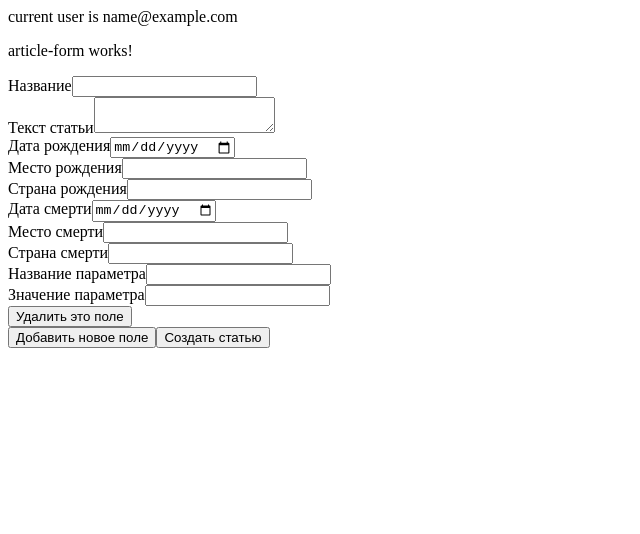
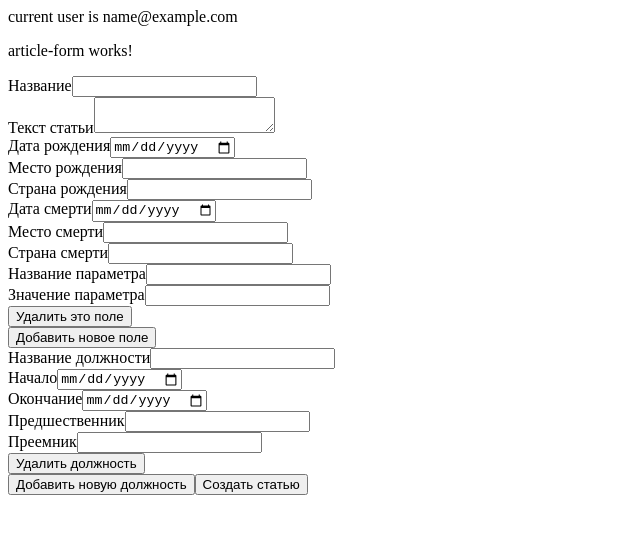
Before and after one commit to nzhukovskiy/encyclopedia-new, an Angular app in the folder encyclopedia-web/: page /articles/new in a window 1280 px wide. Shown: the top 534 px of the page, without its empty margins (0-640 px from the left). Built offline with nearby package versions, Linux system fonts and the light colour scheme; sample sign-in values are in the browser's storage.

Commit message:
[FRONT] Article resolver & patching values into update form

```diff
--- a/encyclopedia-web/src/app/app.routes.ts
+++ b/encyclopedia-web/src/app/app.routes.ts
@@ -1,5 +1,6 @@
 import {Routes} from '@angular/router';
 import {authGuard} from './core/guards/auth.guard';
+import {articleResolver} from "./features/articles/resolvers/article.resolver";
 
 export const routes: Routes = [
     {
@@ -17,6 +18,12 @@ export const routes: Routes = [
         canActivate: [authGuard]
     },
     {
+        path: "articles/:id/update",
+        loadComponent: () => import('./features/articles/components/article-form/article-form.component').then(c => c.ArticleFormComponent),
+        canActivate: [authGuard],
+        resolve: {article: articleResolver}
+    },
+    {
         path: "",
         loadComponent: () => import('./app.component').then(c => c.AppComponent),
         canActivate: [authGuard]
--- a/encyclopedia-web/src/app/features/articles/components/article-form/article-form.component.html
+++ b/encyclopedia-web/src/app/features/articles/components/article-form/article-form.component.html
@@ -70,5 +70,34 @@
     }
     <button (click)="addResource()" type="button">Добавить новое поле</button>
 
+
+
+    @for (appointment of appointments; track $index) {
+        <form [formGroup]="appointment">
+            <div>
+                <label >Название должности</label>
+                <input type="text" formControlName="title">
+            </div>
+            <div>
+                <label >Начало</label>
+                <input type="date" formControlName="startDate">
+            </div>
+            <div>
+                <label >Окончание</label>
+                <input type="date" formControlName="endDate">
+            </div>
+            <div>
+                <label >Предшественник</label>
+                <input type="text" formControlName="predecessor">
+            </div>
+            <div>
+                <label >Преемник</label>
+                <input type="text" formControlName="successor">
+            </div>
+            <button type="button">Удалить должность</button>
+        </form>
+    }
+    <button type="button">Добавить новую должность</button>
+
     <button type="submit">Создать статью</button>
 </form>
--- a/encyclopedia-web/src/app/features/articles/components/article-form/article-form.component.ts
+++ b/encyclopedia-web/src/app/features/articles/components/article-form/article-form.component.ts
@@ -2,7 +2,7 @@ import {Component, OnInit} from '@angular/core';
 import {FormType} from '../../../../core/constants/form-type';
 import {FormArray, FormControl, FormGroup, ReactiveFormsModule} from '@angular/forms';
 import {ArticlesApiService} from '../../services/articles-api.service';
-import {Router} from '@angular/router';
+import {ActivatedRoute, Router} from '@angular/router';
 
 @Component({
     selector: 'app-article-form',
@@ -13,11 +13,12 @@ import {Router} from '@angular/router';
 export class ArticleFormComponent implements OnInit {
 
     constructor(private readonly articlesApiService: ArticlesApiService,
-                private readonly router: Router) {
+                private readonly router: Router,
+                private readonly route: ActivatedRoute) {
 
     }
 
-    formType = FormType.CREATE;
+    formType = FormType.UPDATE;
 
     articleFormGroup = new FormGroup({
         title: new FormControl("", {nonNullable: true}),
@@ -55,22 +56,54 @@ export class ArticleFormComponent implements OnInit {
     })
 
     ngOnInit(): void {
-        if (this.formType === FormType.CREATE) {
-            this.articleFormGroup.controls.resources.push(new FormGroup({
-                key: new FormControl("", {nonNullable: true}),
-                value: new FormControl("", {nonNullable: true})
-            }))
-        }
+        this.route.data.subscribe(({article}) => {
+            if (!article) {
+                this.formType = FormType.CREATE;
+                this.addResource();
+                this.addAppointment();
+                return;
+            }
+            this.articleFormGroup.patchValue(article);
+            for (let resource of article.resources) {
+                this.articleFormGroup.controls.resources.push(new FormGroup({
+                    key: new FormControl(resource.key, {nonNullable: true}),
+                    value: new FormControl(resource.value, {nonNullable: true})
+                }))
+            }
+            for (let appointment of article.appointments) {
+                this.articleFormGroup.controls.appointments.push(new FormGroup({
+                    title: new FormControl(appointment.title, {nonNullable: true}),
+                    startDate: new FormControl(appointment.startDate, {nonNullable: true}),
+                    endDate: new FormControl(appointment.endDate, {nonNullable: true}),
+                    predecessor: new FormControl(appointment.predecessor, {nonNullable: true}),
+                    successor: new FormControl(appointment.successor, {nonNullable: true}),
+                }))
+            }
+        })
     }
 
     get resources() {
         return this.articleFormGroup.controls.resources.controls;
     }
 
+    get appointments() {
+      return this.articleFormGroup.controls.appointments.controls;
+  }
+
     addResource() {
         this.articleFormGroup.controls.resources.push(new FormGroup({
             key: new FormControl("", {nonNullable: true}),
             value: new FormControl("", {nonNullable: true})
+        }))
+    }
+
+    addAppointment() {
+        this.articleFormGroup.controls.appointments.push(new FormGroup({
+            title: new FormControl("", {nonNullable: true}),
+            startDate: new FormControl(new Date(), {nonNullable: true}),
+            endDate: new FormControl(new Date(), {nonNullable: true}),
+            predecessor: new FormControl("", {nonNullable: true}),
+            successor: new FormControl("", {nonNullable: true}),
         }))
     }
 
@@ -80,8 +113,8 @@ export class ArticleFormComponent implements OnInit {
 
     createArticle() {
         console.log(this.articleFormGroup.getRawValue())
-        this.articlesApiService.create(this.articleFormGroup.getRawValue()).subscribe(() => {
-            this.router.navigate([""]).then();
-        })
+        // this.articlesApiService.create(this.articleFormGroup.getRawValue()).subscribe(() => {
+        //     this.router.navigate([""]).then();
+        // })
     }
 }
--- a/encyclopedia-web/src/app/features/articles/resolvers/article.resolver.ts
+++ b/encyclopedia-web/src/app/features/articles/resolvers/article.resolver.ts
@@ -1,5 +1,10 @@
-import { ResolveFn } from '@angular/router';
+import {ResolveFn} from '@angular/router';
+import {inject} from "@angular/core";
+import {ArticlesApiService} from "../services/articles-api.service";
+import {Article} from "../models/article";
 
-export const articleResolver: ResolveFn<boolean> = (route, state) => {
-  return true;
+export const articleResolver: ResolveFn<Article> = (route, state) => {
+    const articlesApiService = inject(ArticlesApiService);
+    const id = route.paramMap.get("id");
+    return articlesApiService.getOne(id!);
 };
--- a/encyclopedia-web/src/app/features/articles/services/articles-api.service.ts
+++ b/encyclopedia-web/src/app/features/articles/services/articles-api.service.ts
@@ -19,4 +19,8 @@ export class ArticlesApiService {
     create(createArticleDto: CreateArticleDto) {
         return this.httpClient.post<Article>(`articles/new`, createArticleDto);
     }
+
+    getOne(id: string) {
+        return this.httpClient.get<Article>(`articles/${id}`);
+    }
 }
```
